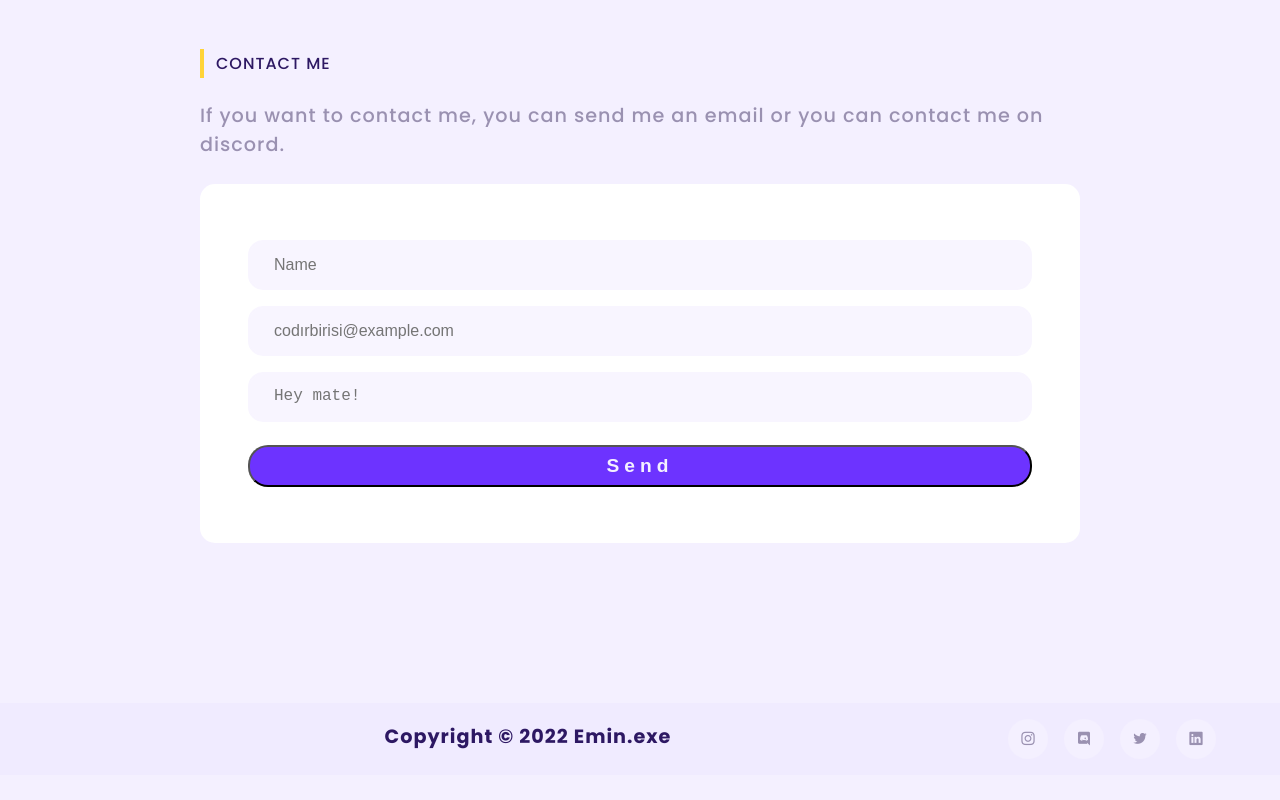
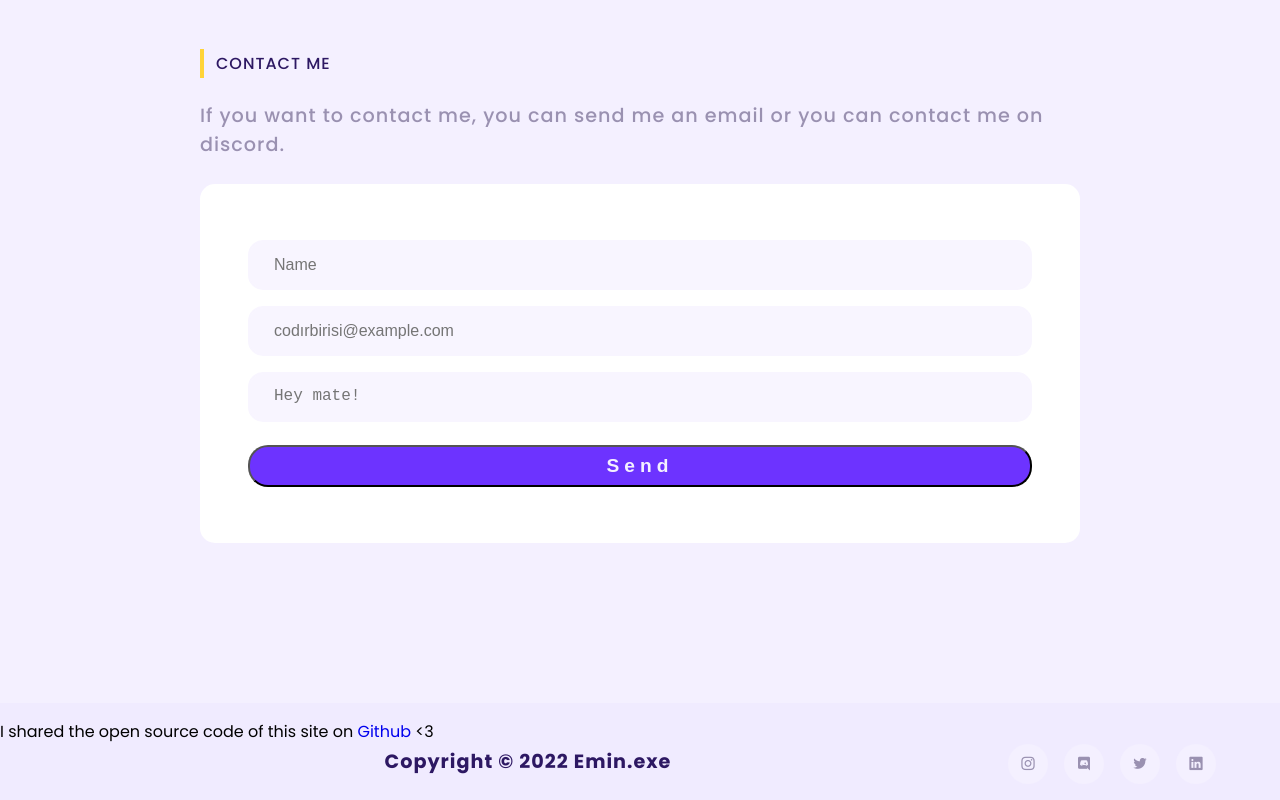
Before and after one commit to eminexedev/eminexe-website, a plain HTML site: page index.html in a window 1280 px wide. Shown: the part 2829-3629 px from the top of the page. Before the commit the page ends 3604 px from the top, so only its background shows below. Drawn offline with nearby package versions, Linux system fonts and the light colour scheme; a web font is replaced by a local one.

Commit message:
Update index.html

```diff
--- a/index.html
+++ b/index.html
@@ -239,6 +239,8 @@
         </section>
     </main>
     <footer>
+         <p class="info-text">I shared the open source code of this site on <a href="https://github.com/eminexedev/eminexe-website"> Github </a>
+            <3</p>
         <div class=" container ">
             <a href="# "></a>
             <p class="footer-text ">Copyright &copy; 2022 Emin.exe</p>
```
